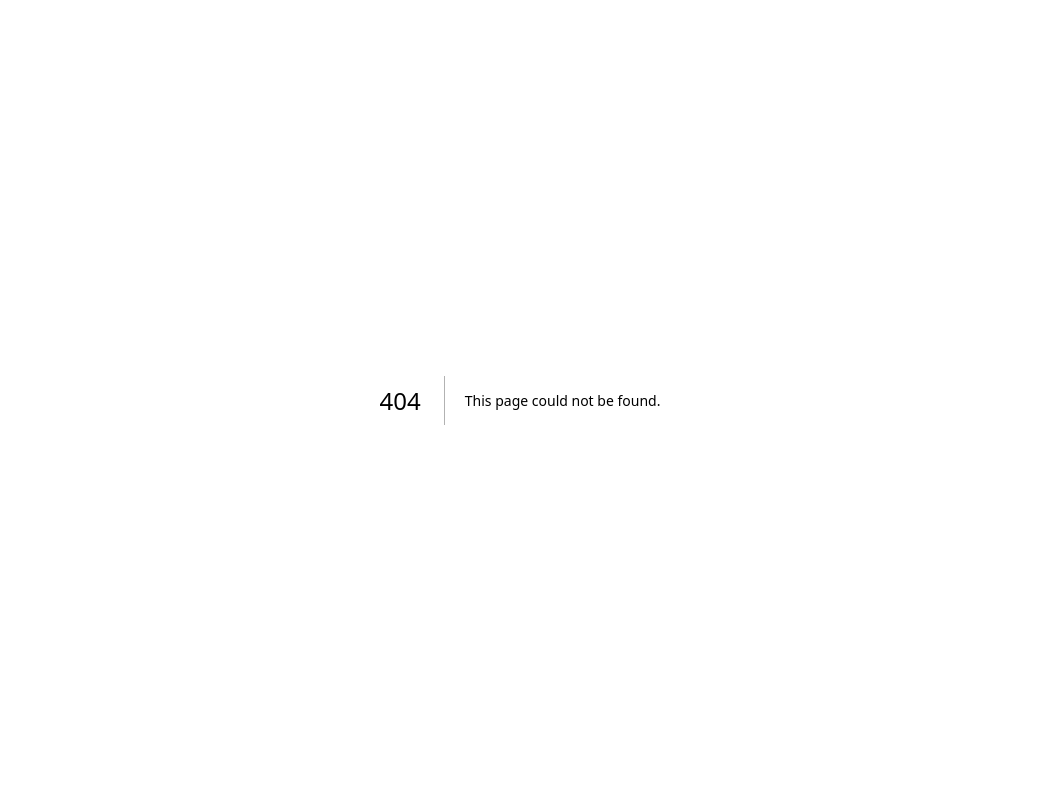
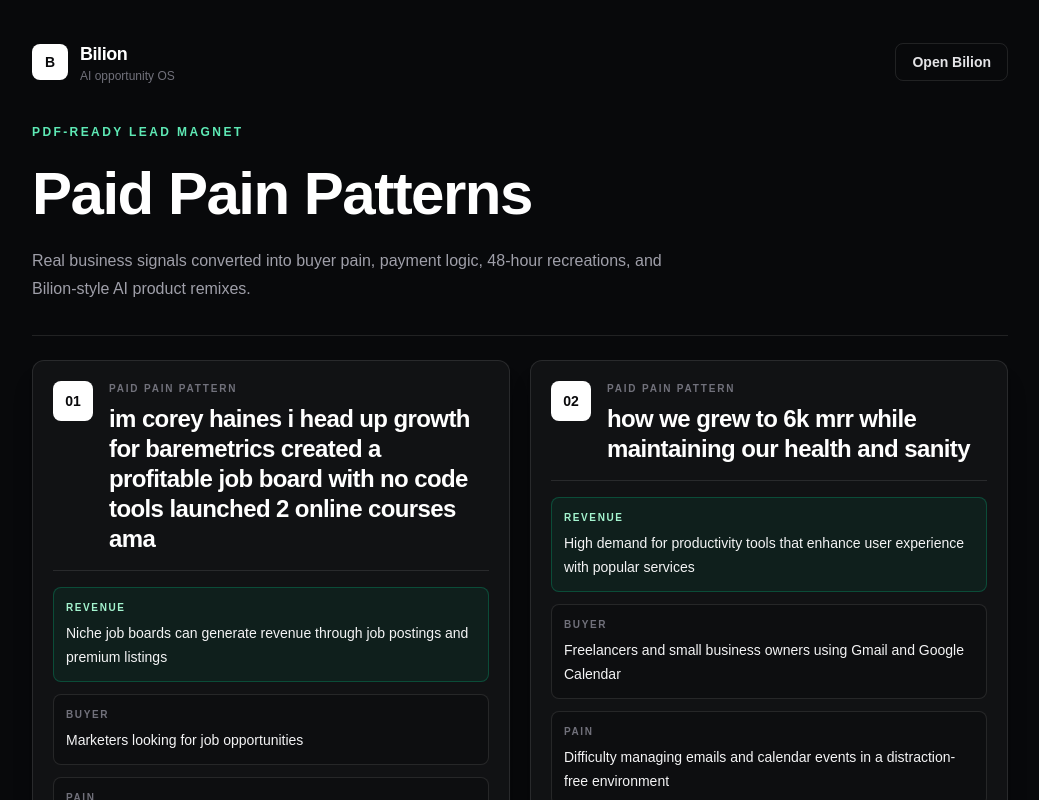
Before and after one commit to rireme33/bilion, a Next.js app: page /lead-magnet/paid-pain-patterns in a window 1280 px wide. Before the commit this address had no page. Shown: the top 800 px of the page, without its empty margins (120-1159 px from the left). Built offline with nearby package versions, Linux system fonts and the light colour scheme.

Commit message:
Add paid pain patterns lead magnet

```diff
--- /dev/null
+++ b/app/lead-magnet/paid-pain-patterns/page.tsx
@@ -0,0 +1,220 @@
+import type { Metadata } from "next";
+import Link from "next/link";
+import {
+  getSuccessRecordPlaceholder,
+  getSuccessRecords,
+  type SuccessRecord,
+} from "@/lib/success-records";
+
+export const metadata: Metadata = {
+  title: "Paid Pain Patterns | Bilion",
+  description:
+    "A PDF-ready collection of paid pain patterns from real business signals.",
+};
+
+const NOT_EXTRACTED = getSuccessRecordPlaceholder();
+
+type PainPatternCard = {
+  title: string;
+  revenue: string;
+  buyer: string;
+  pain: string;
+  whyTheyPaid: string;
+  recreation48h: string;
+  bilionRemix: string;
+};
+
+function cleanField(value: string, fallback: string) {
+  return value && value !== NOT_EXTRACTED ? value : fallback;
+}
+
+function summarize(value: string, maxLength = 420) {
+  if (value.length <= maxLength) {
+    return value;
+  }
+
+  return `${value.slice(0, maxLength).trim()}...`;
+}
+
+function toPainPatternCard(record: SuccessRecord): PainPatternCard {
+  const revenue = cleanField(
+    record.revenueSignal,
+    cleanField(record.pricingModel, "Revenue signal needs manual enrichment."),
+  );
+  const whyTheyPaid = cleanField(
+    record.whyItWorked,
+    cleanField(
+      record.revenueSignal,
+      "The buyer had a recurring pain and a clear reason to pay for a faster outcome.",
+    ),
+  );
+  const remix = [
+    cleanField(record.starterProduct, record.offer),
+    cleanField(record.aiNativeRemake, ""),
+  ]
+    .filter(Boolean)
+    .join("\n\n");
+
+  return {
+    title: cleanField(record.businessName, "Untitled paid pain pattern"),
+    revenue: summarize(revenue),
+    buyer: summarize(cleanField(record.buyer, "Buyer needs manual enrichment.")),
+    pain: summarize(cleanField(record.pain, "Pain needs manual enrichment.")),
+    whyTheyPaid: summarize(whyTheyPaid),
+    recreation48h: summarize(
+      cleanField(
+        record.validationPlan48h,
+        "Create a simple before/after sample, send it to 20 likely buyers, and ask for one paid pilot or concrete objection.",
+      ),
+    ),
+    bilionRemix: summarize(
+      remix || "Turn the pain into a small AI-native brief, prompt pack, audit, or workflow tool.",
+    ),
+  };
+}
+
+function getLeadMagnetCards() {
+  return getSuccessRecords()
+    .filter((record) => record.buyer !== NOT_EXTRACTED && record.pain !== NOT_EXTRACTED)
+    .sort((a, b) => {
+      const aScore =
+        a.monetizationClarity + a.replicationScore + a.aiLeverageScore;
+      const bScore =
+        b.monetizationClarity + b.replicationScore + b.aiLeverageScore;
+
+      return bScore - aScore;
+    })
+    .slice(0, 12)
+    .map(toPainPatternCard);
+}
+
+function Field({
+  label,
+  value,
+  accent = false,
+}: {
+  label: string;
+  value: string;
+  accent?: boolean;
+}) {
+  return (
+    <div
+      className={[
+        "rounded-lg border p-3",
+        accent
+          ? "border-emerald-400/25 bg-emerald-400/[0.07] print:border-zinc-300 print:bg-zinc-50"
+          : "border-white/10 bg-black/20 print:border-zinc-200 print:bg-white",
+      ].join(" ")}
+    >
+      <div
+        className={[
+          "text-[10px] font-black uppercase tracking-[0.16em]",
+          accent ? "text-emerald-200 print:text-zinc-600" : "text-zinc-500",
+        ].join(" ")}
+      >
+        {label}
+      </div>
+      <p className="mt-1.5 whitespace-pre-wrap text-sm leading-6 text-zinc-100 print:text-zinc-800">
+        {value}
+      </p>
+    </div>
+  );
+}
+
+function PatternCard({
+  card,
+  index,
+}: {
+  card: PainPatternCard;
+  index: number;
+}) {
+  return (
+    <article className="break-inside-avoid rounded-xl border border-white/10 bg-[#111214] p-5 shadow-xl shadow-black/20 print:border-zinc-300 print:bg-white print:shadow-none">
+      <div className="flex items-start gap-4 border-b border-white/10 pb-4 print:border-zinc-200">
+        <div className="flex h-10 w-10 shrink-0 items-center justify-center rounded-lg bg-white text-sm font-black text-zinc-950 print:border print:border-zinc-300">
+          {String(index + 1).padStart(2, "0")}
+        </div>
+        <div className="min-w-0">
+          <div className="text-[10px] font-black uppercase tracking-[0.18em] text-zinc-500">
+            Paid Pain Pattern
+          </div>
+          <h2 className="mt-2 text-2xl font-black leading-tight tracking-tight text-white print:text-zinc-950">
+            {card.title}
+          </h2>
+        </div>
+      </div>
+
+      <div className="mt-4 grid gap-3">
+        <Field label="Revenue" value={card.revenue} accent />
+        <Field label="Buyer" value={card.buyer} />
+        <Field label="Pain" value={card.pain} />
+        <Field label="Why They Paid" value={card.whyTheyPaid} />
+        <Field label="48h Recreation" value={card.recreation48h} />
+        <Field label="Bilion Remix" value={card.bilionRemix} accent />
+      </div>
+    </article>
+  );
+}
+
+export default function PaidPainPatternsLeadMagnetPage() {
+  const cards = getLeadMagnetCards();
+
+  return (
+    <main className="min-h-screen bg-[#08090b] text-white print:bg-white print:text-zinc-950">
+      <section className="mx-auto max-w-5xl px-4 py-6 sm:px-6 md:py-10 print:max-w-none print:px-0 print:py-0">
+        <header className="border-b border-white/10 pb-8 print:border-zinc-300 print:pb-6">
+          <div className="flex items-center justify-between gap-4 print:hidden">
+            <Link href="/" className="group flex items-center gap-3">
+              <div className="flex h-9 w-9 items-center justify-center rounded-lg border border-white/10 bg-white text-sm font-black text-zinc-950">
+                B
+              </div>
+              <div>
+                <div className="text-lg font-black tracking-tight transition group-hover:text-zinc-200">
+                  Bilion
+                </div>
+                <div className="text-xs text-zinc-500">AI opportunity OS</div>
+              </div>
+            </Link>
+            <Link
+              href="/app"
+              className="rounded-lg border border-white/10 px-4 py-2 text-sm font-semibold text-zinc-200 transition hover:bg-white/[0.04]"
+            >
+              Open Bilion
+            </Link>
+          </div>
+
+          <div className="mt-10 print:mt-0">
+            <div className="text-xs font-black uppercase tracking-[0.2em] text-emerald-300 print:text-zinc-600">
+              PDF-ready lead magnet
+            </div>
+            <h1 className="mt-4 max-w-4xl text-4xl font-black leading-tight tracking-tight md:text-6xl print:text-4xl">
+              Paid Pain Patterns
+            </h1>
+            <p className="mt-4 max-w-2xl text-base leading-7 text-zinc-400 print:text-zinc-700">
+              Real business signals converted into buyer pain, payment logic,
+              48-hour recreations, and Bilion-style AI product remixes.
+            </p>
+          </div>
+        </header>
+
+        <section className="grid gap-5 py-6 md:grid-cols-2 print:grid-cols-2 print:gap-4 print:py-5">
+          {cards.map((card, index) => (
+            <PatternCard key={`${card.title}-${index}`} card={card} index={index} />
+          ))}
+        </section>
+
+        <footer className="border-t border-white/10 py-6 print:border-zinc-300">
+          <div className="rounded-xl border border-white/10 bg-white/[0.03] p-5 print:border-zinc-300 print:bg-zinc-50">
+            <div className="text-xs font-black uppercase tracking-[0.18em] text-zinc-500">
+              Built with Bilion
+            </div>
+            <p className="mt-3 max-w-3xl text-sm leading-6 text-zinc-300 print:text-zinc-700">
+              Bilion turns startup stories, founder signals, newsletters, and
+              market patterns into buildable AI business opportunities.
+            </p>
+          </div>
+        </footer>
+      </section>
+    </main>
+  );
+}
--- /dev/null
+++ b/app/reports/paid-pain-patterns/page.tsx
@@ -0,0 +1 @@
+export { default, metadata } from "../../lead-magnet/paid-pain-patterns/page";
```
